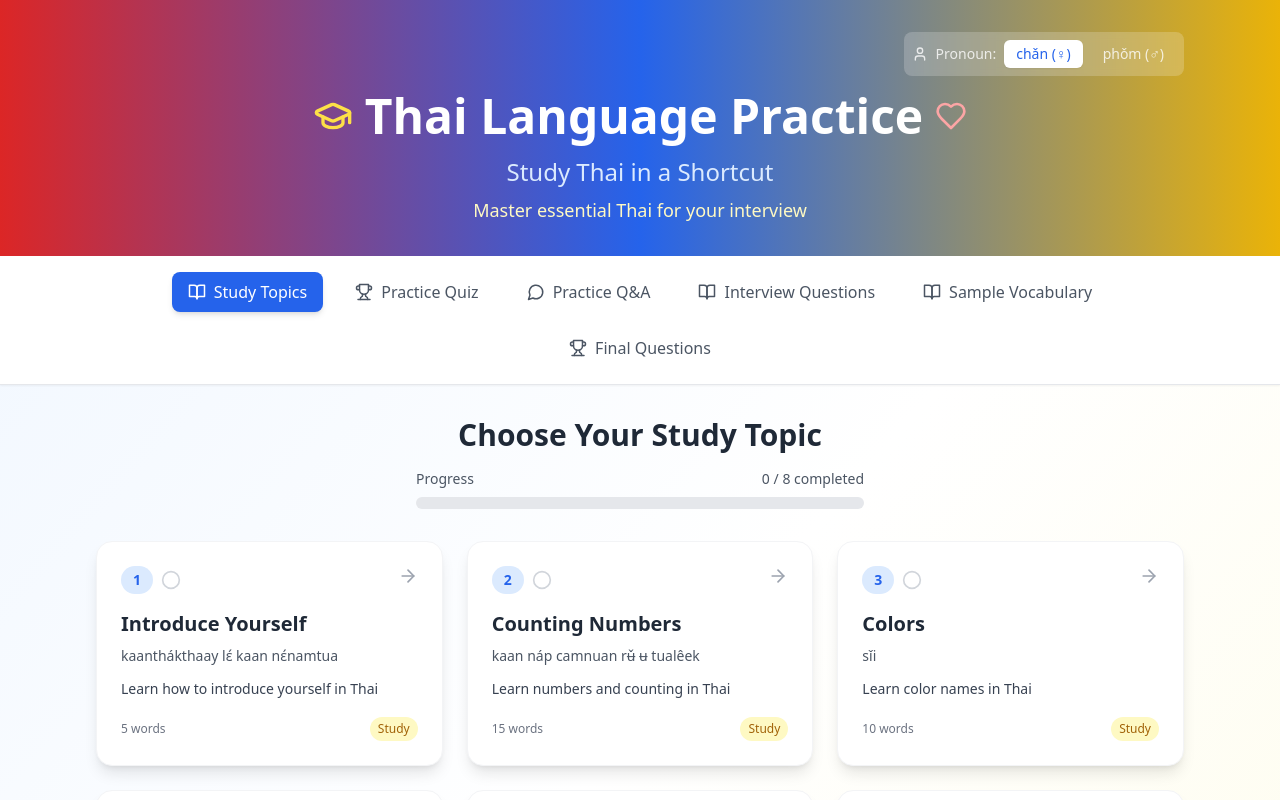
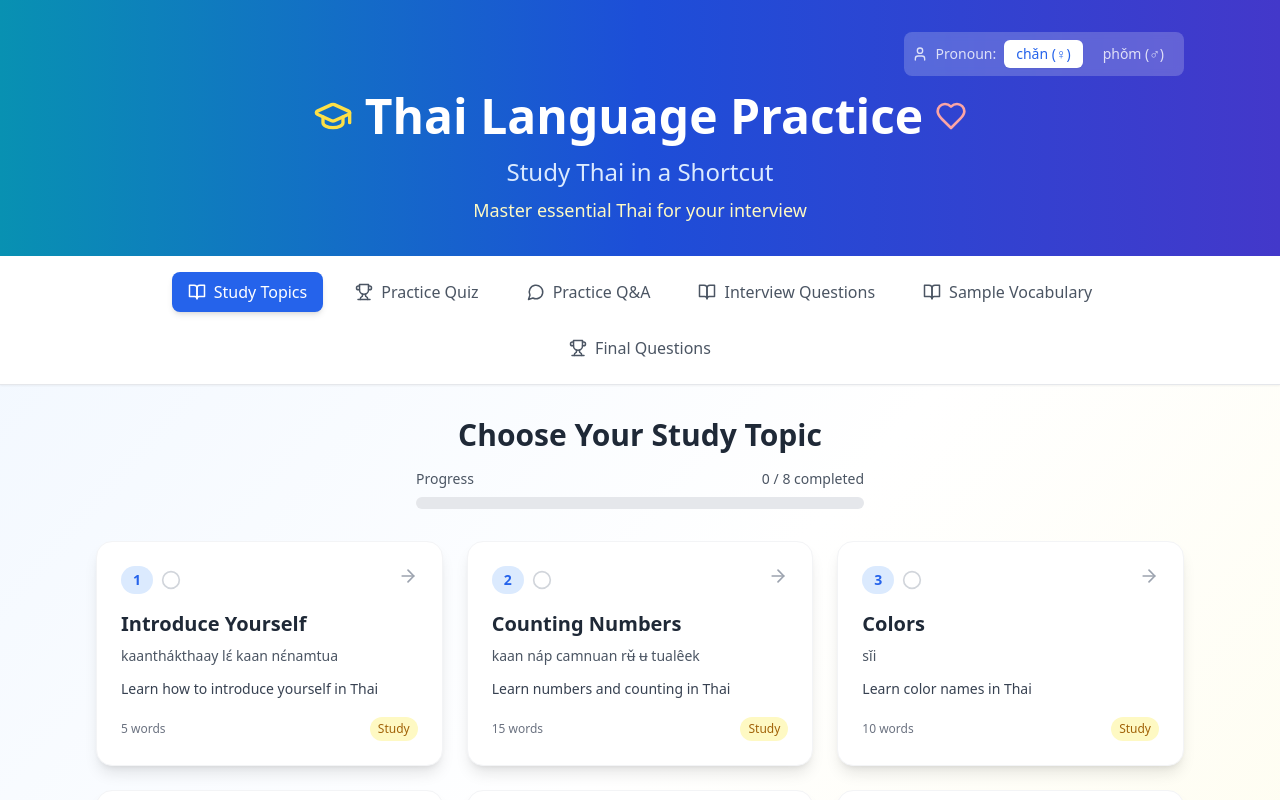
Before and after one commit to minthuzaw/learn-thai, a React (Vite) app: page / in a window 1280 px wide. Shown: the top 800 px of the page. Built offline with nearby package versions, Linux system fonts and the light colour scheme.

Commit message:
Updated Header.tsx

```diff
--- a/src/components/Header.tsx
+++ b/src/components/Header.tsx
@@ -8,7 +8,7 @@ interface HeaderProps {
 
 const Header: React.FC<HeaderProps> = ({ pronoun, onPronounChange }) => {
   return (
-    <header className="bg-gradient-to-r from-red-600 via-blue-600 to-yellow-500 text-white shadow-xl">
+    <header className="bg-gradient-to-r from-cyan-600 via-blue-700 to-indigo-700 text-white shadow-xl">
       <div className="max-w-6xl mx-auto px-4 sm:px-6 lg:px-8 py-8">
         <div className="flex justify-end mb-4">
           <div className="bg-white/20 backdrop-blur-sm rounded-lg p-2">
```
